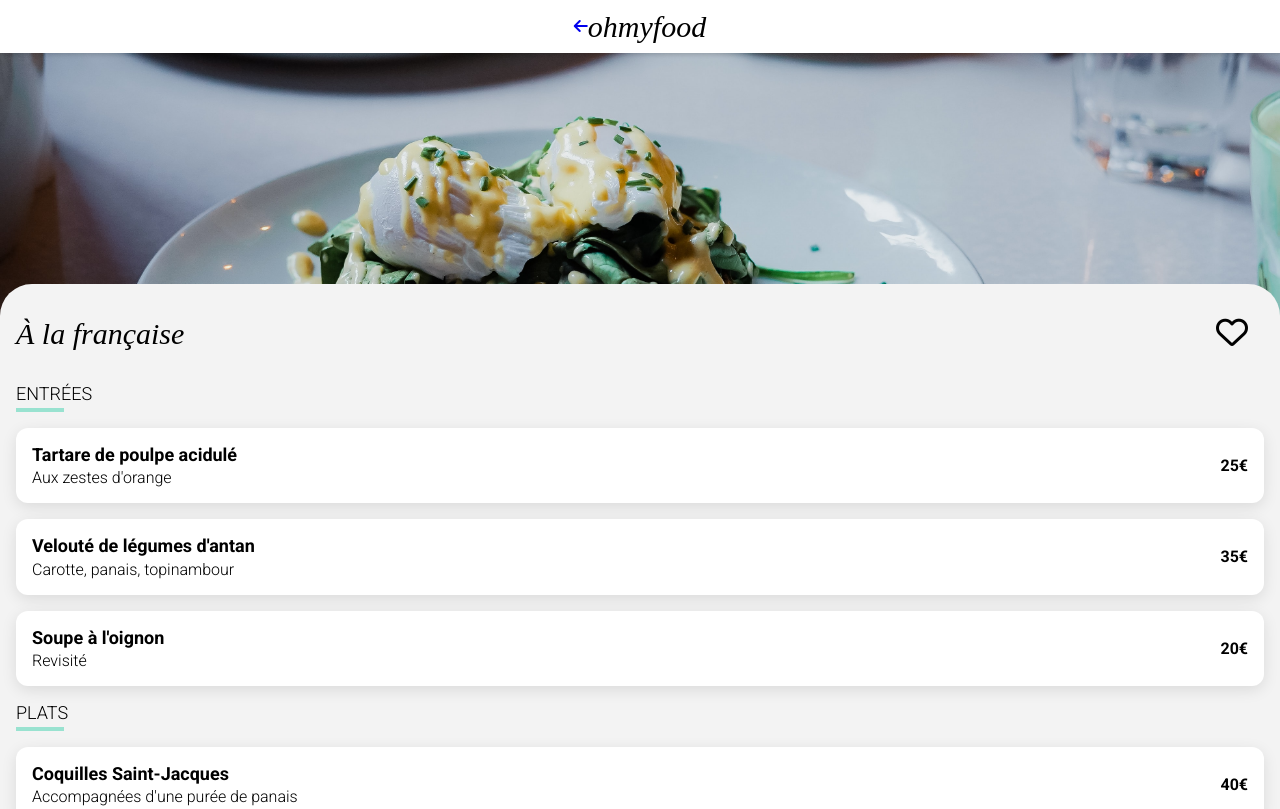
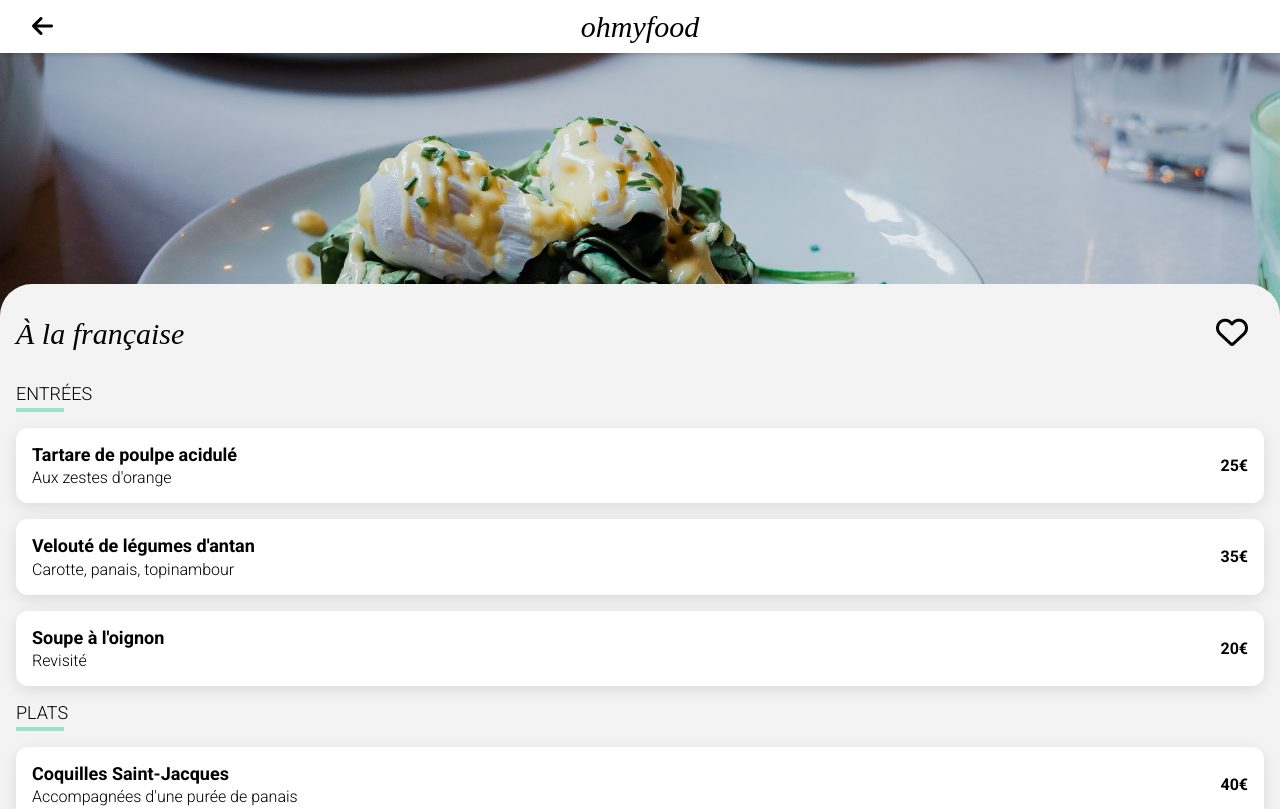
Before and after one commit to laurentGurbala/ohmyfood, a website: page pages/a_la_francaise.html in a window 1280 px wide. Shown: the top 809 px of the page. Drawn offline with Linux system fonts and the light colour scheme; a web font is replaced by a local one.

Commit message:
fix position de la flèche dans le header

```diff
--- a/scss/layout/_header.scss
+++ b/scss/layout/_header.scss
@@ -10,4 +10,12 @@
     &__title {
         @include header-title;
     }
+
+    &__previous {
+        position: absolute;
+        left: 2rem;
+        font-size: 1.5rem;
+        font-weight: bold;
+        color: black;
+    }
 }
```
Also changed, not shown: css/main.css, 1 other file.
